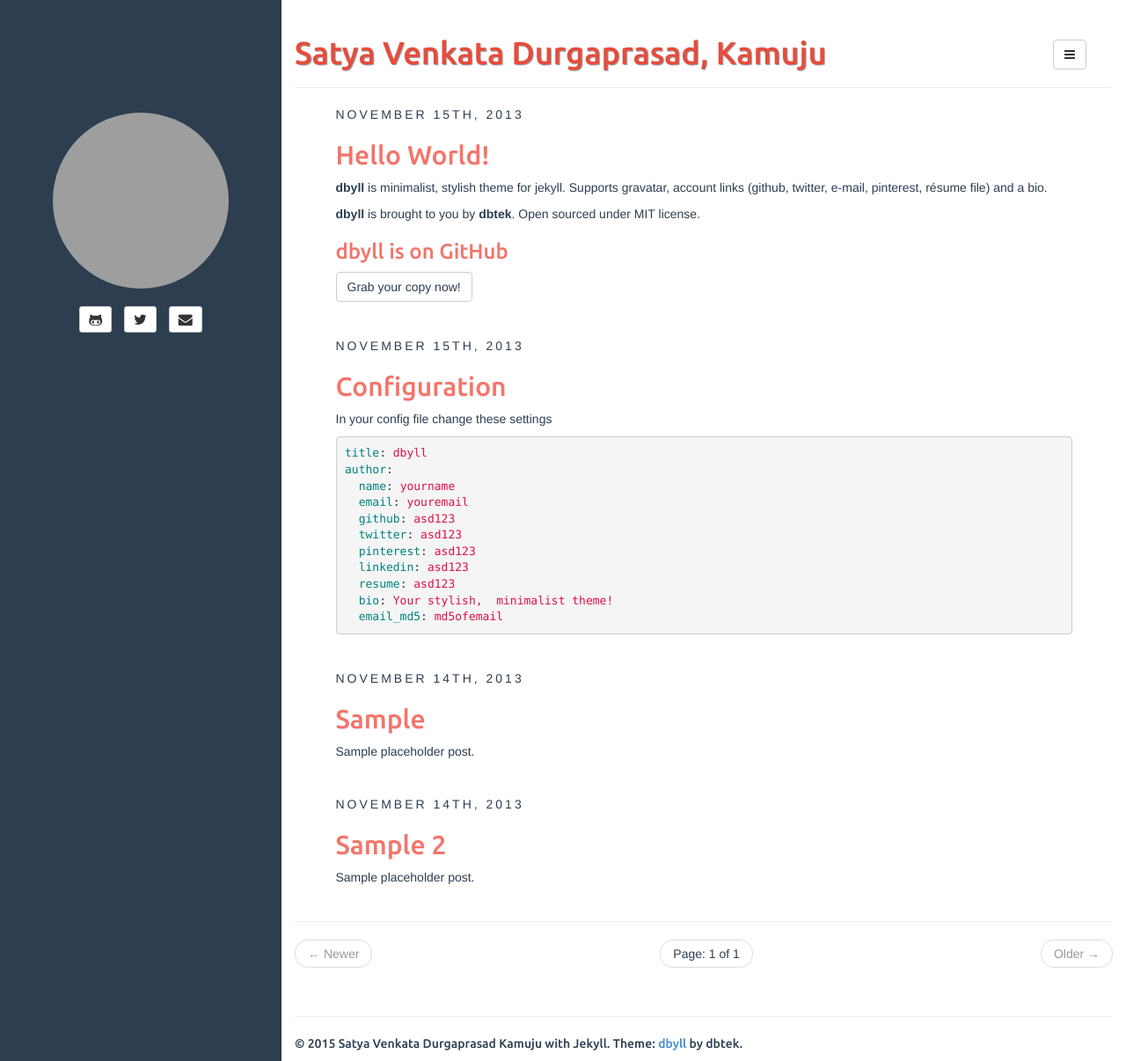
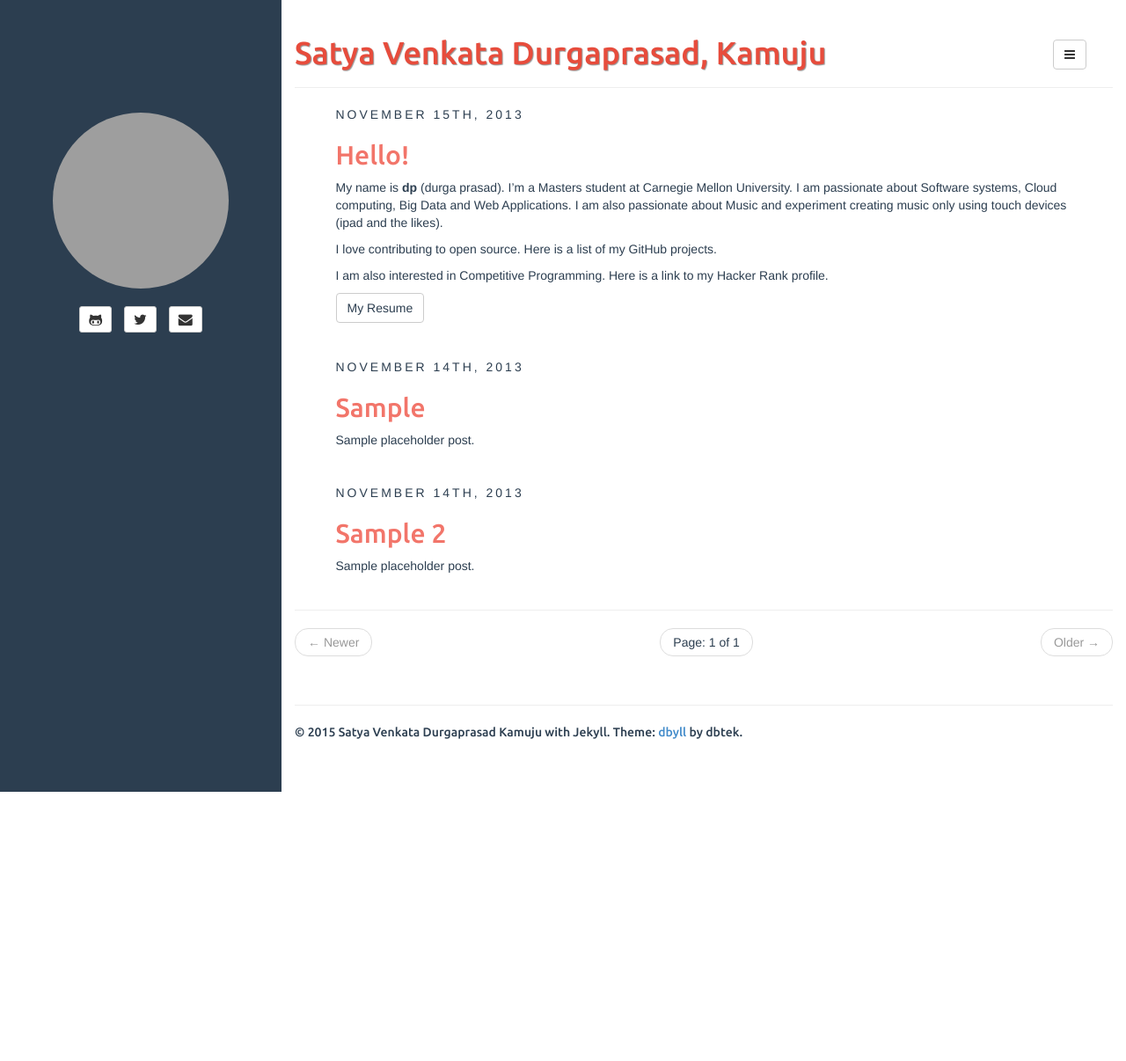
Before and after one commit to durgaprasadksv/durgaprasadksv.github.io, a Jekyll site: the page built from index.html, in a window 1280 px wide and 1206 px high. Shown: the whole window at 88% size. Built offline with Jekyll 4.4.1, drawn with Linux system fonts in a browser that asks for light colours; the list of posts is cut into pages by our own code; grey boxes are pictures that could not be loaded.

Commit message:
changed _config.yaml

```diff
--- a/_posts/2013-11-15-configuration.md
+++ /dev/null
@@ -1,23 +0,0 @@
----
-layout: post
-title: Configuration
-categories: [general, setup, demo]
-tags: [demo, dbyll, dbtek, setup]
-fullview: true
----
-
-In your config file change these settings
-
-{% highlight yaml %}
-title: dbyll
-author:
-  name: yourname
-  email: youremail
-  github: asd123
-  twitter: asd123
-  pinterest: asd123
-  linkedin: asd123
-  resume: asd123
-  bio: Your stylish,  minimalist theme!
-  email_md5: md5ofemail
-{% endhighlight %}
--- a/_posts/2013-11-15-hello-world.md
+++ b/_posts/2013-11-15-hello-world.md
@@ -1,15 +1,19 @@
 ---
 layout: post
-title: Hello World!
-categories: [general, setup, demo]
-tags: [demo, dbyll, dbtek, setup]
+title: Hello!
+categories: [introduction]
+tags: [hello]
 fullview: true
 ---
 
-**dbyll** is minimalist, stylish theme for jekyll. Supports gravatar, account links (github, twitter, e-mail, pinterest, résume file) and a bio.
+My name is **dp** (durga prasad). I'm a Masters student at Carnegie Mellon University. I am passionate about
+Software systems, Cloud computing, Big Data and Web Applications. I am also passionate about Music and experiment
+creating music only using touch devices (ipad and the likes).
 
-**dbyll** is brought to you by **[dbtek](http://ismaildemirbilek.com)**. Open sourced under [MIT](http://opensource.org/licenses/MIT) license.
+I love contributing to open source. Here is a list of my GitHub projects.
 
-### dbyll is on GitHub
 
-<a class="btn btn-default" href="https://github.com/dbtek/dbyll">Grab your copy now!</a>
+I am also interested in Competitive Programming. Here is a link to my Hacker Rank profile.
+
+
+<a class="btn btn-default" href="https://github.com/dbtek/dbyll">My Resume</a>
```
